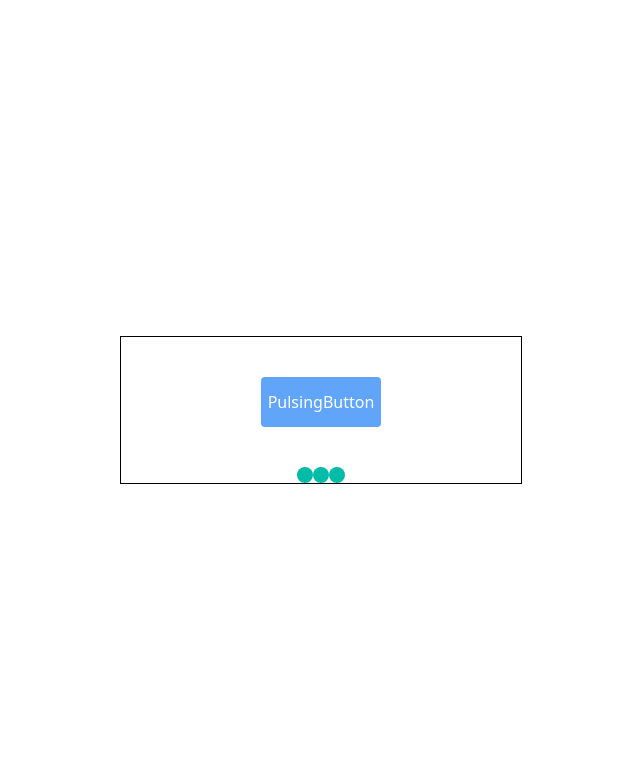
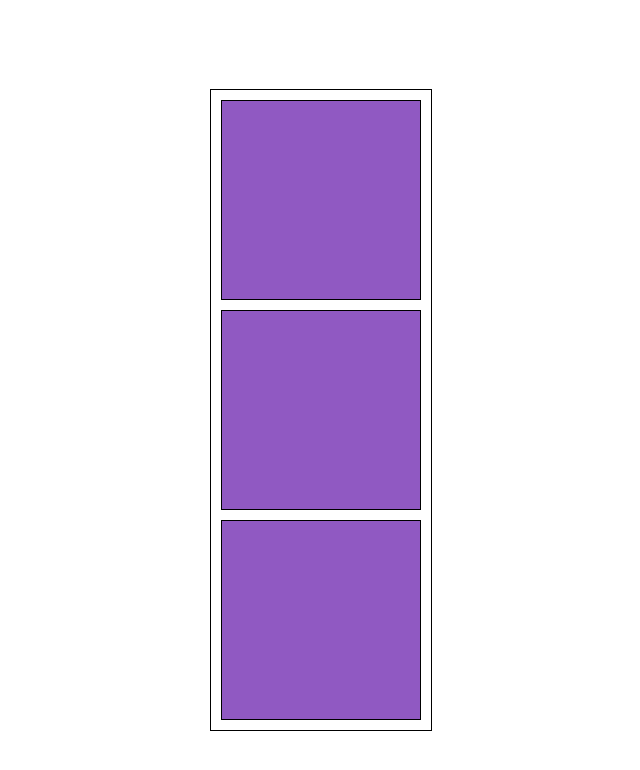
Before and after one commit to NIRMAL1996-CODE/reactcodepractice, a React (Vite) app in the folder FramerMotion/: page / in a window 1280 px wide. Shown: the top 770 px of the page, without its empty margins (319-959 px from the left). Built offline with nearby package versions, Linux system fonts and the light colour scheme.

Commit message:
gestures in framermotion like whileHover,whileTap, drag

```diff
--- a/FramerMotion/src/App.tsx
+++ b/FramerMotion/src/App.tsx
@@ -2,17 +2,20 @@
 // import Drag from "./components/Drag"
 // import Transition from "./components/transition"
 // import KeyFrames from "./components/KeyFrames"
- import LoadingSpinner from "./components/LoadingSpinner"
-import PulsingButton from "./components/PulsingButton"
+// import LoadingSpinner from "./components/LoadingSpinner"
+// import PulsingButton from "./components/PulsingButton"
+import Gesture from "./components/Gesture";
 const App = () => {
   return (
     <div className="border-1 flex flex-col justify-center items-center">
        {/* <Animate/>
       <Transition/>
       <Drag/>
-      <KeyFrames/> */}
+      <KeyFrames/>
       <PulsingButton/>
-      <LoadingSpinner/>
+      <LoadingSpinner/>*/}
+
+      <Gesture/>
     </div>
   )
 };
--- /dev/null
+++ b/FramerMotion/src/components/Gesture.tsx
@@ -0,0 +1,24 @@
+import {motion} from "framer-motion"
+const Gesture = () => {
+  return (
+    <div>
+      <motion.div className="box"
+       whileHover={{scale:1.2, rotate:20}}
+        transition={{type:"spring", stiffness:300}}>
+      </motion.div>
+      <motion.div className="box"
+       whileTap={{scale:1.2, rotate:20, backgroundColor:"crimson"}}
+        transition={{type:"spring", stiffness:300,duration:2}}>
+      </motion.div>
+      <motion.div className="box"
+      //  drag="x"
+      drag
+       dragConstraints={{top:-30, bottom:30, right:30 ,left:-30}}
+       //   dragConstraints set boundaries for box to drag.
+        transition={{type:"spring", stiffness:300}}>
+      </motion.div>
+    </div>
+  )
+}
+
+export default Gesture;
--- a/FramerMotion/src/index.css
+++ b/FramerMotion/src/index.css
@@ -18,8 +18,8 @@ body{
   background-color: rgb(144, 89, 194);
   margin: 10px;
   padding: 10px;
-  width: 100px;
-  height: 100px;
+  width: 200px;
+  height: 200px;
   /* border-radius: 50%; */
   border: 1px solid black;
 }
```
